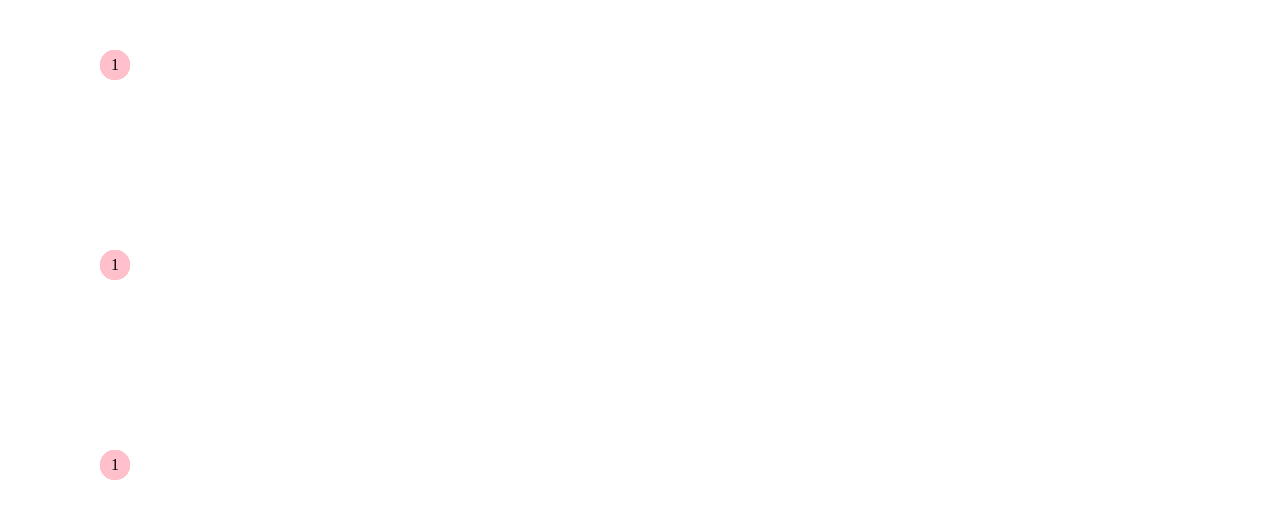
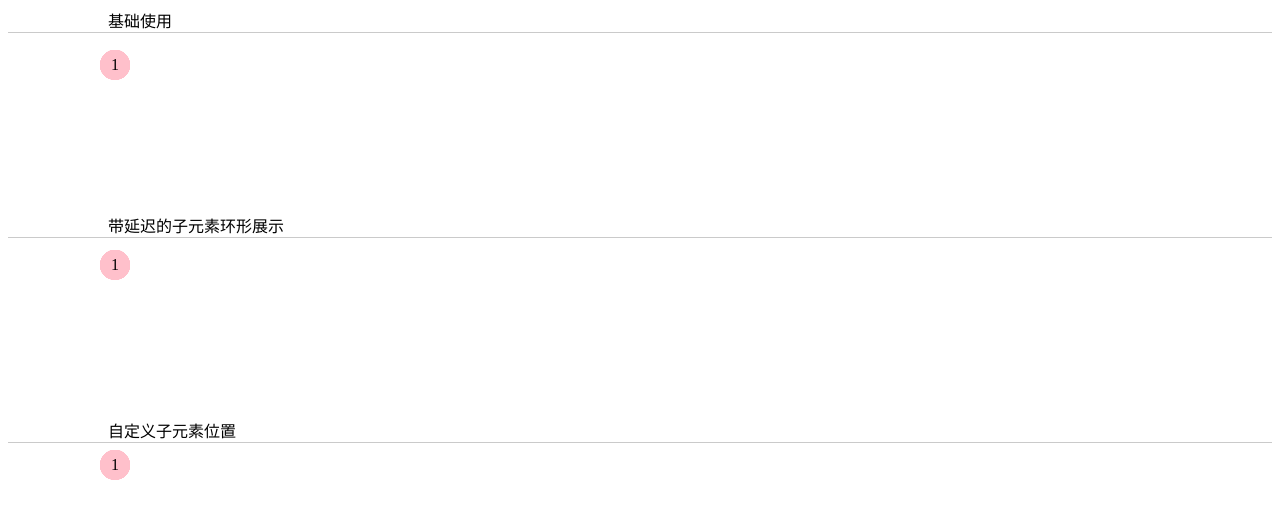
Before and after one commit to lzuntalented/tools, a plain HTML site: page lzBoomMenu/index.html in a window 1280 px wide. Drawn offline with Linux system fonts and the light colour scheme.

Commit message:
add describe

```diff
--- a/lzBoomMenu/index.html
+++ b/lzBoomMenu/index.html
@@ -2,7 +2,7 @@
 <html>
 	<head>
 		<meta charset="UTF-8">
-		<title></title>
+		<title>演示-使用节点元素</title>
 		<style>
 			.lz-boommenu-container .main,.lz-boommenu-container ul li{
 				width: 30px;
@@ -44,10 +44,16 @@
 		 		left: 100px;
 		 		top: 450px;
 		 	}
+		 	.demo-title{
+		 		padding-left: 100px;
+		 		border-bottom: 1px solid #cacaca;
+		 	}
 		</style>
 	</head>
 	<body>
-
+		<div class="demo-title">
+			基础使用
+		</div>
 		<div id="demo1">
 			<div>1</div>
 			<ul>
@@ -59,6 +65,9 @@
 				<li>7</li>
 			</ul>
 		</div>
+		<div class="demo-title" style="margin-top: 180px;">
+			带延迟的子元素环形展示
+		</div>
 		<div id="demo2">
 			<div>1</div>
 			<ul>
@@ -69,6 +78,9 @@
 				<li>6</li>
 				<li>7</li>
 			</ul>
+		</div>
+		<div class="demo-title" style="margin-top: 180px;">
+			自定义子元素位置
 		</div>
 		<div id="demo3">
 			<div>1</div>
```
Also changed, not shown: lzBoomMenu/demo.html (+1 -1 lines), lzBoomMenu/index.js (+29 -0 lines).
